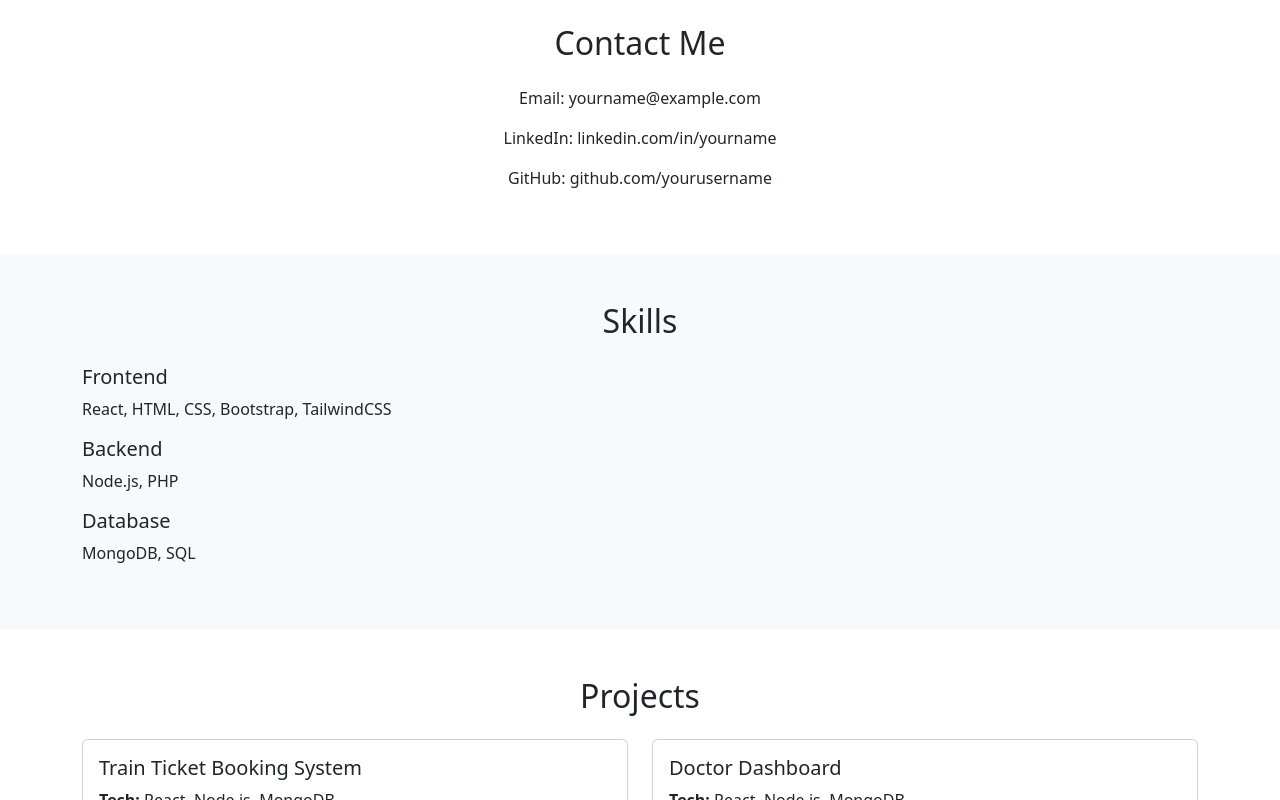
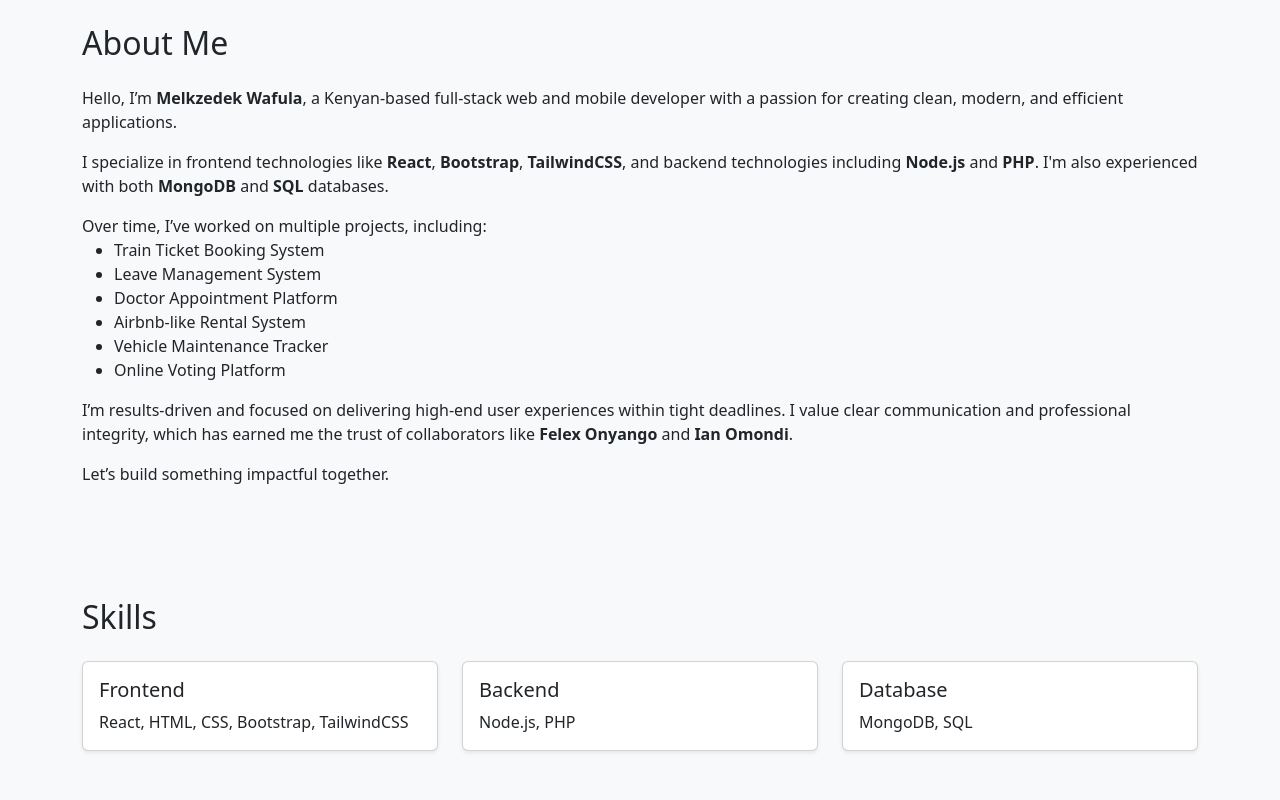
Before and after one commit to Melkzedk/my-portfolio, a React (Create React App) app: page / in a window 1280 px wide. Shown: the part 880-1680 px from the top of the page. Built offline with nearby package versions, Linux system fonts and the light colour scheme.

Commit message:
boostrap to skill and about  page

```diff
--- a/src/components/About.js
+++ b/src/components/About.js
@@ -1,16 +1,41 @@
 import React from 'react';
+import { Container, Row, Col } from 'react-bootstrap';
 
-function Contact() {
+function About() {
   return (
-    <section id="contact" className="p-5">
-      <h2 className="text-center mb-4">Contact Me</h2>
-      <div className="container text-center">
-        <p>Email: yourname@example.com</p>
-        <p>LinkedIn: linkedin.com/in/yourname</p>
-        <p>GitHub: github.com/yourusername</p>
-      </div>
+    <section id="about" className="py-5 bg-light">
+      <Container>
+        <Row>
+          <Col md={12}>
+            <h2 className="mb-4">About Me</h2>
+            <p>
+              Hello, I’m <strong>Melkzedek Wafula</strong>, a Kenyan-based full-stack web and mobile developer with a passion for creating clean, modern, and efficient applications.
+            </p>
+            <p>
+              I specialize in frontend technologies like <strong>React</strong>, <strong>Bootstrap</strong>, <strong>TailwindCSS</strong>, and backend technologies including <strong>Node.js</strong> and <strong>PHP</strong>. I'm also experienced with both <strong>MongoDB</strong> and <strong>SQL</strong> databases.
+            </p>
+            <p>
+              Over time, I’ve worked on multiple projects, including:
+              <ul>
+                <li>Train Ticket Booking System</li>
+                <li>Leave Management System</li>
+                <li>Doctor Appointment Platform</li>
+                <li>Airbnb-like Rental System</li>
+                <li>Vehicle Maintenance Tracker</li>
+                <li>Online Voting Platform</li>
+              </ul>
+            </p>
+            <p>
+              I’m results-driven and focused on delivering high-end user experiences within tight deadlines. I value clear communication and professional integrity, which has earned me the trust of collaborators like <strong>Felex Onyango</strong> and <strong>Ian Omondi</strong>.
+            </p>
+            <p>
+              Let’s build something impactful together.
+            </p>
+          </Col>
+        </Row>
+      </Container>
     </section>
   );
 }
 
-export default Contact;
+export default About;
--- a/src/components/Skills.js
+++ b/src/components/Skills.js
@@ -1,17 +1,44 @@
 import React from 'react';
+import { Container, Row, Col, Card } from 'react-bootstrap';
 
 function Skills() {
   return (
-    <section id="skills" className="p-5 bg-light">
-      <h2 className="text-center mb-4">Skills</h2>
-      <div className="container">
-        <h5>Frontend</h5>
-        <p>React, HTML, CSS, Bootstrap, TailwindCSS</p>
-        <h5>Backend</h5>
-        <p>Node.js, PHP</p>
-        <h5>Database</h5>
-        <p>MongoDB, SQL</p>
-      </div>
+    <section id="skills" className="py-5 bg-light">
+      <Container>
+        <h2 className="mb-4">Skills</h2>
+        <Row>
+          <Col md={4} className="mb-4">
+            <Card className="h-100 shadow-sm">
+              <Card.Body>
+                <Card.Title>Frontend</Card.Title>
+                <Card.Text>
+                  React, HTML, CSS, Bootstrap, TailwindCSS
+                </Card.Text>
+              </Card.Body>
+            </Card>
+          </Col>
+          <Col md={4} className="mb-4">
+            <Card className="h-100 shadow-sm">
+              <Card.Body>
+                <Card.Title>Backend</Card.Title>
+                <Card.Text>
+                  Node.js, PHP
+                </Card.Text>
+              </Card.Body>
+            </Card>
+          </Col>
+          <Col md={4} className="mb-4">
+            <Card className="h-100 shadow-sm">
+              <Card.Body>
+                <Card.Title>Database</Card.Title>
+                <Card.Text>
+                  MongoDB, SQL
+                </Card.Text>
+              </Card.Body>
+            </Card>
+          </Col>
+        </Row>
+      </Container>
     </section>
   );
 }
```
